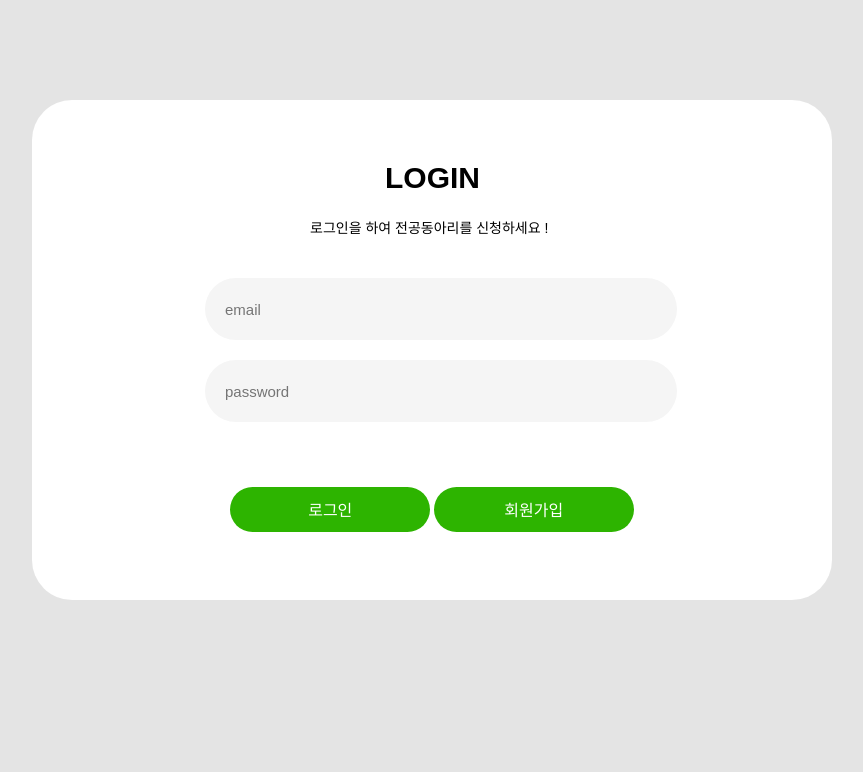
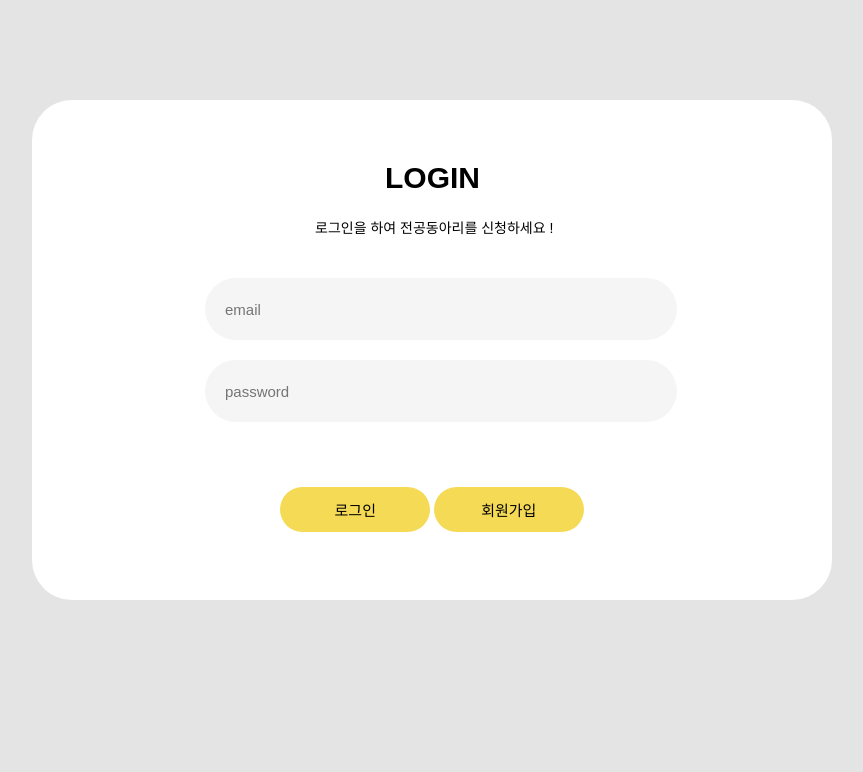
Before and after one commit to areyh817/Dong_s_chung, a PHP site: page /html/login.html in a window 1280 px wide. Shown: the top 772 px of the page, without its empty margins (208-1071 px from the left). Run offline with PHP 8.4, Linux system fonts and the light colour scheme; some web fonts are replaced.

Commit message:
로그인, 회원가입 색 변경

```diff
--- a/html/join.html
+++ b/html/join.html
@@ -49,7 +49,7 @@
                 <tr>
                     <td style="text-align: center; display: blcok; margin: 0 auto;">
                     <a href="=https://areyh817.github.io/Dong_s_chung/CA/main.html" style="text-decoration: none;" class = "join">
-                    <button type="submit" style="background-color : #2DB400">회원가입</button></a>
+                    <button type="submit" style="background-color : #f5da56;">회원가입</button></a>
                         </td>
                         </td>
 
--- a/html/login.css
+++ b/html/login.css
@@ -37,16 +37,16 @@ input[type = "password"]{
     padding-left: 20px;
 }
 input:hover{
-    background-color: #cff5c3;
+    background-color: #ffec8e;
 }
 button{
     font-family: 'NanumSquare', sans-serif !important;
-    font-size: 16px;
-    width: 200px;
+    font-size: 15px;
+    font-weight: 500;
+    width: 150px;
     height: 45px;
     border:0;
     outline: 0;
-    color:white;
     cursor: pointer;
     border-radius: 40px;
 }
@@ -60,12 +60,12 @@ button{
 .login_txt{
     font-family: 'NanumSquare', sans-serif !important;
     font-size: 30px;
-    font-weight: 700;
+    font-weight: 900;
     margin-left: 300px;
 }
 .login_txt02{
     font-family: 'NanumSquare', sans-serif !important;
     font-size: 14px;
-    margin-top: -10px;
-    margin-left: 225px;
+    font-weight: 500;
+    margin-left: 230px;
 }
--- a/html/login.html
+++ b/html/login.html
@@ -47,8 +47,8 @@
                 </tr>
                 <tr>
                     <td style="text-align: center; display: blcok; margin: 0 auto;">
-                        <button type="button" style="background-color : #2DB400" onclick="location.href='https://areyh817.github.io/Dong_s_chung/CA/main.html' ">로그인</button>
-                        <button type="button" style="background-color : #2DB400"onclick="location.href='https://areyh817.github.io/Dong_s_chung/html/join.html'">회원가입</button>
+                        <button type="button" style="background-color : #f5da56; color : #000" onclick="location.href='https://areyh817.github.io/Dong_s_chung/CA/main.html' ">로그인</button>
+                        <button type="button" style="background-color : #f5da56;color : #000"onclick="location.href='https://areyh817.github.io/Dong_s_chung/html/join.html'">회원가입</button>
                         </td>
                         </td>
 
```
